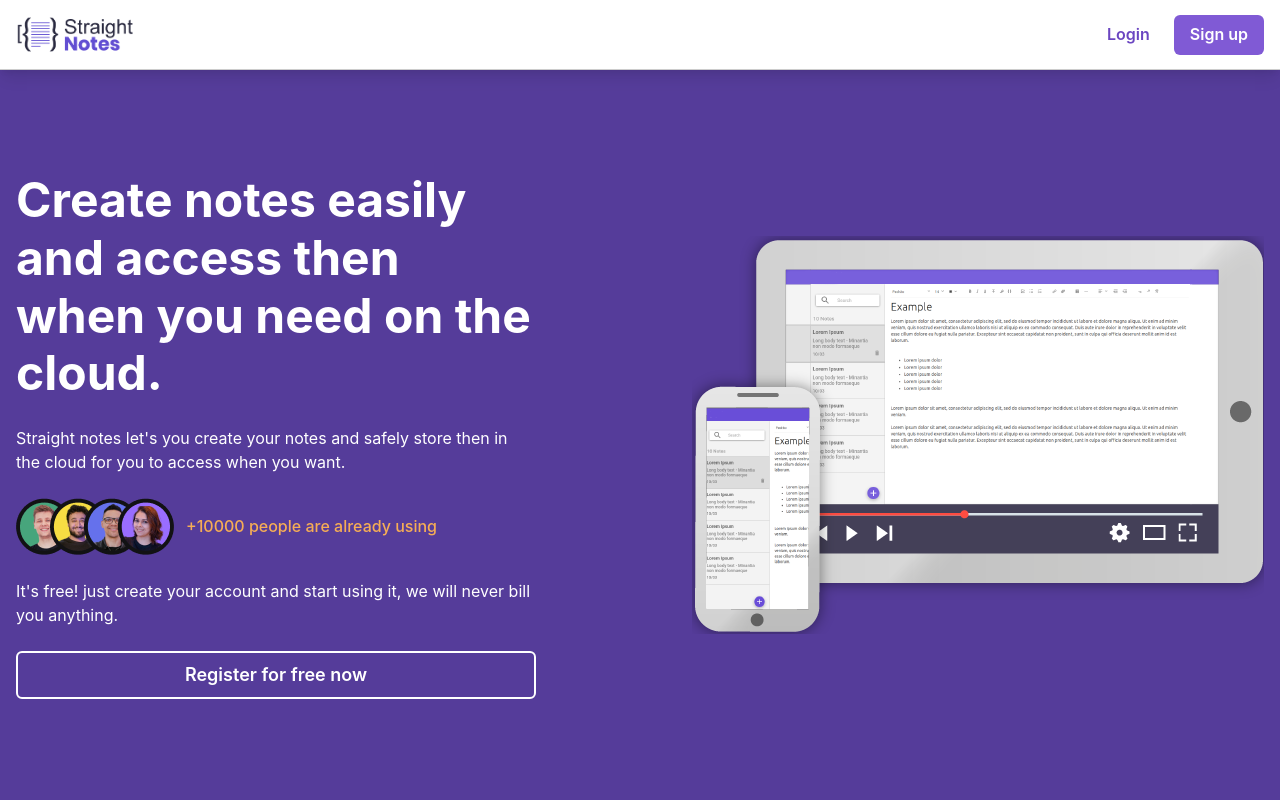
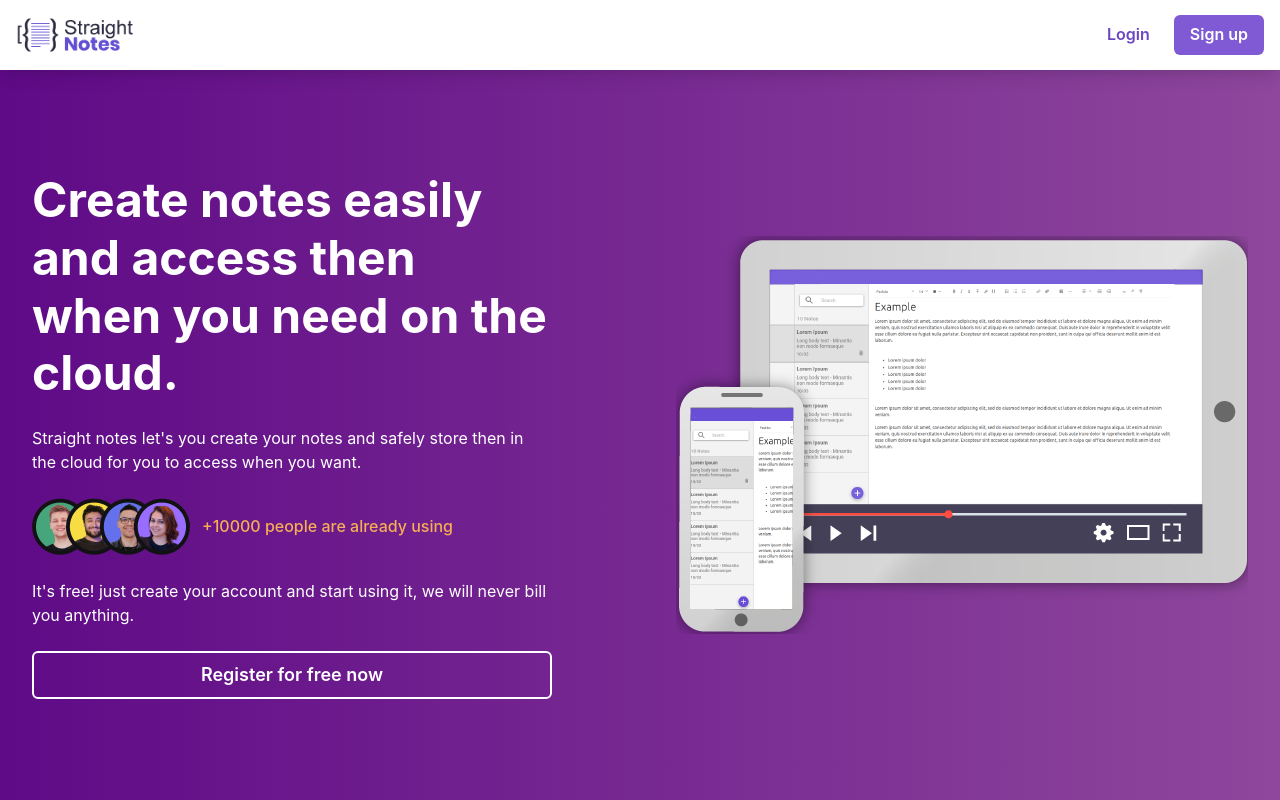
Before and after one commit to lamongabriel/straight-notes, a React (Vite) app in the folder web/: page / in a window 1280 px wide. Built offline with nearby package versions, Linux system fonts and the light colour scheme.

Commit message:
Layout component

```diff
--- a/web/src/components/Header/index.tsx
+++ b/web/src/components/Header/index.tsx
@@ -14,10 +14,9 @@ export function Header () {
   return (
     <>
       <Box
-        bgColor={'white'}
+        bgColor='white'
         boxShadow='lg'
-        borderBottom={'solid 1px #ccc'}
-        height={{ base: '63px', md: '70px' }}
+        height='70px'
       >
         <Container
           py={4}
--- /dev/null
+++ b/web/src/components/Layout/index.tsx
@@ -0,0 +1,30 @@
+import { ReactNode } from 'react'
+import { Flex } from '@chakra-ui/react'
+
+import { Fade, Slide } from 'react-awesome-reveal'
+
+import { Header } from '../Header'
+
+interface LayoutProps {
+  children: ReactNode
+}
+
+export function Layout ({ children }: LayoutProps) {
+  return (
+    <Flex
+      flexDir='column'
+      overflowX='hidden'
+      bg='purple.800'
+      bgGradient='linear-gradient(90deg, rgba(95,10,135,1) 0%, rgba(142,71,156,1) 100%)'
+    >
+      <Slide direction='down'>
+        <Header />
+      </Slide>
+      <Fade>
+        <Flex w='100vw' minH='calc(100vh - 70px)' maxWidth="1480px" px={8} mx='auto'>
+          {children}
+        </Flex>
+      </Fade>
+    </Flex>
+  )
+}
--- a/web/src/screens/Home/index.tsx
+++ b/web/src/screens/Home/index.tsx
@@ -1,9 +1,5 @@
-import { Header } from '../../components/Header'
-
 import {
-  Box,
   Image,
-  Container,
   Text,
   Heading,
   Stack,
@@ -13,25 +9,21 @@ import {
 
 import { Link } from 'react-router-dom'
 
+import { Layout } from '../../components/Layout'
+
 import presentation from '../../assets/images/presentation.png'
 import users from '../../assets/images/users.png'
 
 export function Home () {
   return (
-    <Box minH='100vh' bg='purple.700' w='full'>
-
-      <Header />
-
-      <Container
-        display='flex'
-        minH='calc(100vh - 70px)'
+    <Layout>
+      <Flex
+        w='full'
         alignItems='center'
         flexDirection={{ base: 'column', lg: 'row' }}
         justifyContent={{ base: 'center', lg: 'space-between' }}
         py={{ base: 8, lg: 'none' }}
         gap={{ base: 8, lg: 'none' }}
-        maxW='8xl'
-        w='full'
       >
         <Stack spacing={6} maxW='520px' order={{ base: 1, lg: 0 }}>
           <Heading color='white' fontSize={{ base: '3xl', lg: '5xl' }}>
@@ -64,7 +56,7 @@ export function Home () {
           maxW={{ base: '90%', md: '500px', lg: '460px', xl: '600px' }}
           alt='Straight notes APP presented on mobile devices.'
         />
-      </Container>
-    </Box>
+      </Flex>
+    </Layout>
   )
 }
```
